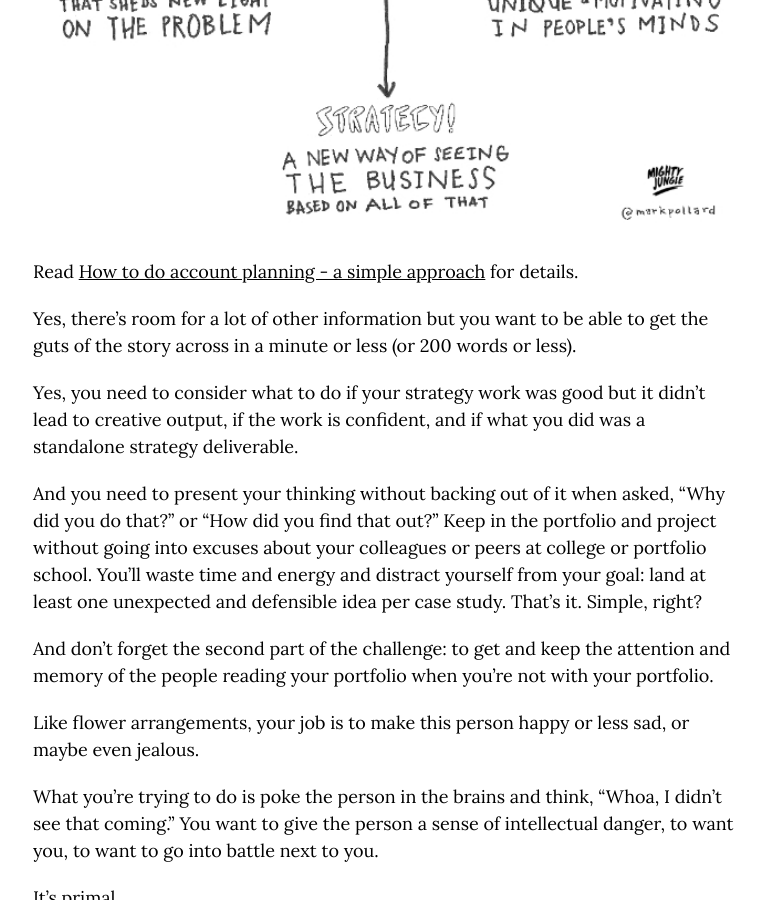
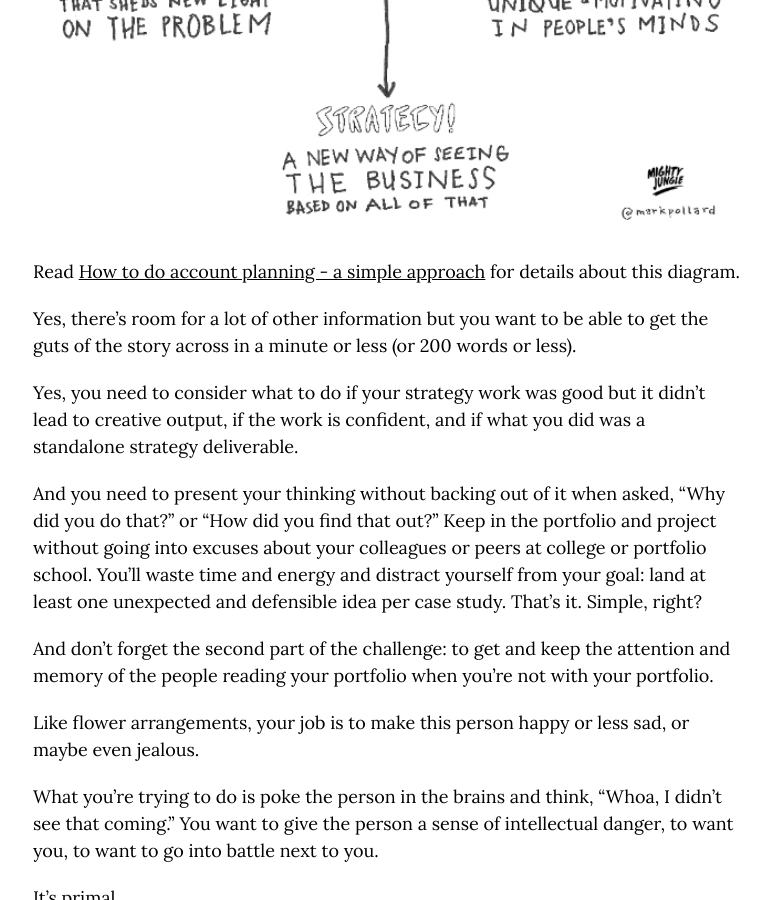
Before and after one commit to markhpollard/markhpollard.github.io, a Jekyll site: the page built from _posts/2019-01-10-your-strategy-portfolio-has-one-critical-job-surprise.markdown, in a window 1280 px wide and 900 px high, scrolled down 4010 px. Shown: the whole window, without its empty margins (253-1023 px from the left). Built offline with Jekyll 4.4.1, drawn with Linux system fonts in a browser that asks for light colours; nearby versions of some CDN libraries.

Commit message:
Updated Your Strategy Portfolio Has One Critical Job Surprise

```diff
--- a/_posts/2019-01-10-your-strategy-portfolio-has-one-critical-job-surprise.markdown
+++ b/_posts/2019-01-10-your-strategy-portfolio-has-one-critical-job-surprise.markdown
@@ -78,7 +78,7 @@ Imagine this diagram is a dart board and try to hit at least two of these things
 
 ![strategy-framework-mark-pollard.jpg](/uploads/strategy-framework-mark-pollard.jpg)
 
-Read [How to do account planning - a simple approach](https://www.markpollard.net/how-to-do-account-planning-a-simple-approach/) for details.
+Read [How to do account planning - a simple approach](https://www.markpollard.net/how-to-do-account-planning-a-simple-approach/) for details about this diagram.
 
 Yes, there's room for a lot of other information but you want to be able to get the guts of the story across in a minute or less (or 200 words or less).
 
```
